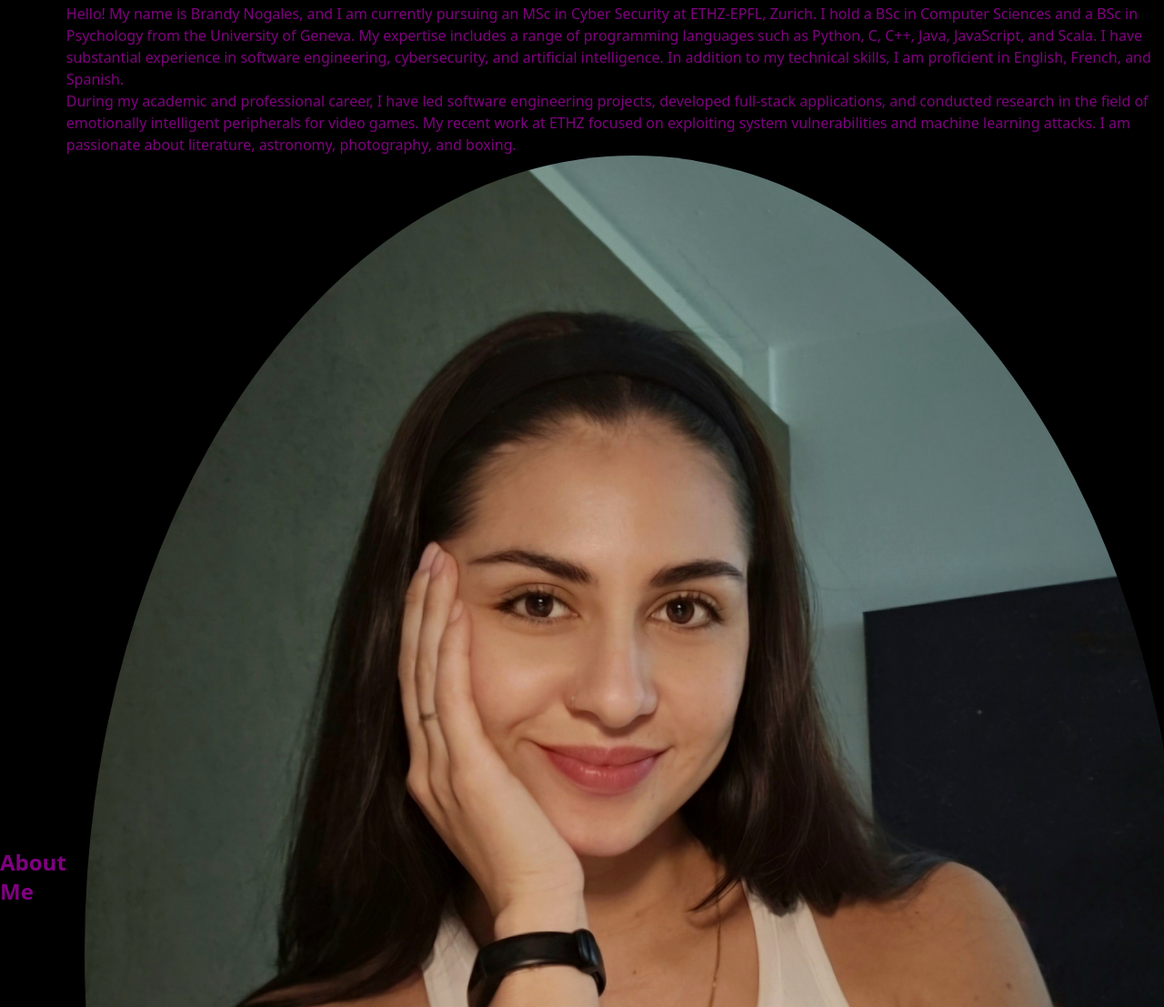
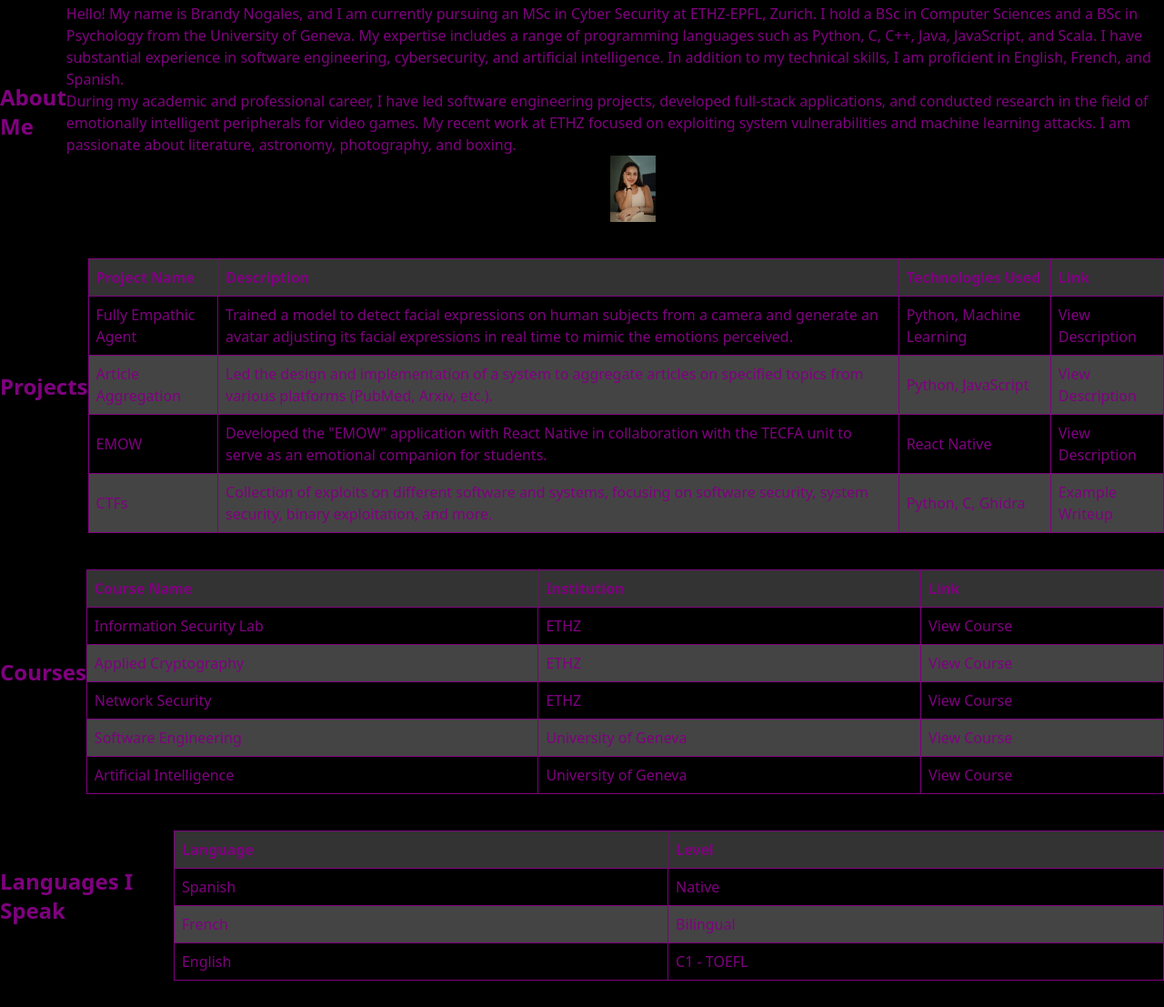
Before and after one commit to carbonile/portfolio, a website: page index.html in a window 1280 px wide. Shown: the part 185-1292 px from the top of the page at 91% size. Drawn offline with Linux system fonts and the light colour scheme.

Commit message:
new-style-pic

```diff
--- a/index.html
+++ b/index.html
@@ -19,12 +19,12 @@
             flex: 1;
         }
         .image {
-            flex: 0 0 100px; /* Smaller image size */
+            flex: 0 0 30px; /* Smaller image size */
             margin-left: 20px;
         }
         img {
-            max-width: 100%;
-            border-radius: 50%;
+            max-width: 50px;
+            border-radius: 0;
         }
         .nav-wrapper {
             background-color: #000; /* Black background for the navbar */
@@ -40,12 +40,23 @@
         }
         table {
             color: purple;
+            width: 100%;
+            border-collapse: collapse;
+            margin-top: 20px;
         }
-        table thead {
-            background-color: #000;
+        th, td {
+            border: 1px solid purple;
+            padding: 8px;
+            text-align: left;
         }
-        table tbody tr:hover {
+        th {
             background-color: #333;
+        }
+        tr:nth-child(even) {
+            background-color: #444;
+        }
+        tr:hover {
+            background-color: #555;
         }
     </style>
 </head>
@@ -90,7 +101,7 @@
 
     <section id="projects" class="container mx-auto my-8 section">
         <h2 class="text-2xl font-semibold">Projects</h2>
-        <table class="w-full mt-4 highlight responsive-table">
+        <table>
             <thead>
                 <tr>
                     <th>Project Name</th>
@@ -131,7 +142,7 @@
 
     <section id="courses" class="container mx-auto my-8 section">
         <h2 class="text-2xl font-semibold">Courses</h2>
-        <table class="w-full mt-4 highlight responsive-table">
+        <table>
             <thead>
                 <tr>
                     <th>Course Name</th>
@@ -156,11 +167,6 @@
                     <td><a href="https://www.vorlesungen.ethz.ch/Vorlesungsverzeichnis/lerneinheit.view?semkez=2023W&ansicht=ALLE&lerneinheitId=173649&lang=en" target="_blank">View Course</a></td>
                 </tr>
                 <tr>
-                    <td>Advanced Cryptography</td>
-                    <td>EPFL</td>
-                    <td><a href="https://edu.epfl.ch/coursebook/en/advanced-cryptography-COM-501" target="_blank">View Course</a></td>
-                </tr>
-                <tr>
                     <td>Software Engineering</td>
                     <td>University of Geneva</td>
                     <td><a href="https://edu.epfl.ch/coursebook/en/software-engineering-CS-305" target="_blank">View Course</a></td>
@@ -176,7 +182,7 @@
 
     <section id="languages_i_speak" class="container mx-auto my-8 section">
         <h2 class="text-2xl font-semibold">Languages I Speak</h2>
-        <table class="w-full mt-4 highlight responsive-table">
+        <table>
             <thead>
                 <tr>
                     <th>Language</th>
@@ -197,7 +203,3 @@
                     <td>C1 - TOEFL</td>
                 </tr>
             </tbody>
-        </table>
-    </section>
-</body>
-</html>
```
